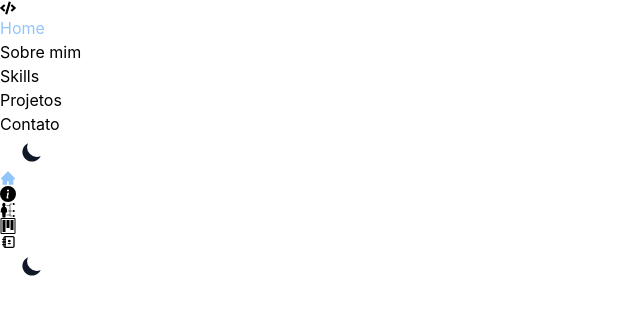
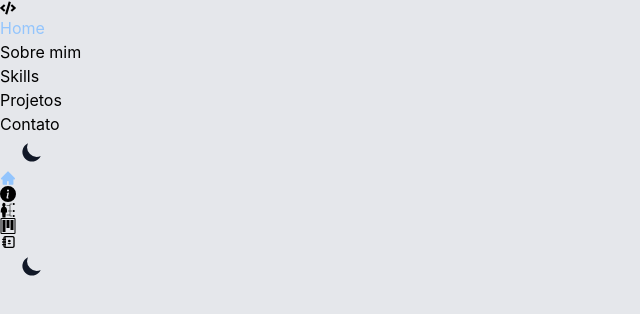
Before and after one commit to thomasravache/my-personal-portfolio, a React (Create React App) app: page / in a window 1280 px wide. Shown: the top 314 px of the page, without its empty margins (0-640 px from the left). Built offline with nearby package versions, Linux system fonts and the light colour scheme.

Commit message:
Adicionando estilos do app

```diff
--- a/src/App.js
+++ b/src/App.js
@@ -2,11 +2,12 @@ import React from 'react';
 import Navbar from './components/Navbar';
 import Tabbar from './components/Tabbar';
 import useNavigation from './hooks/useNavigation';
+import appStyles from './appStyles';
 
 function App() {
   const { currentRoute, setCurrentRoute } = useNavigation();
   return (
-    <div className="">
+    <div className={appStyles.container}>
       <Navbar currentRoute={ currentRoute } setCurrentRoute={ setCurrentRoute }/>
       <Tabbar currentRoute={ currentRoute } setCurrentRoute={ setCurrentRoute }/>
     </div>
--- /dev/null
+++ b/src/appStyles.js
@@ -0,0 +1,5 @@
+const appStyles = {
+  container: 'bg-gray-200 dark:bg-black h-screen dark:bg-opacity-40'
+};
+
+export default appStyles;
```
